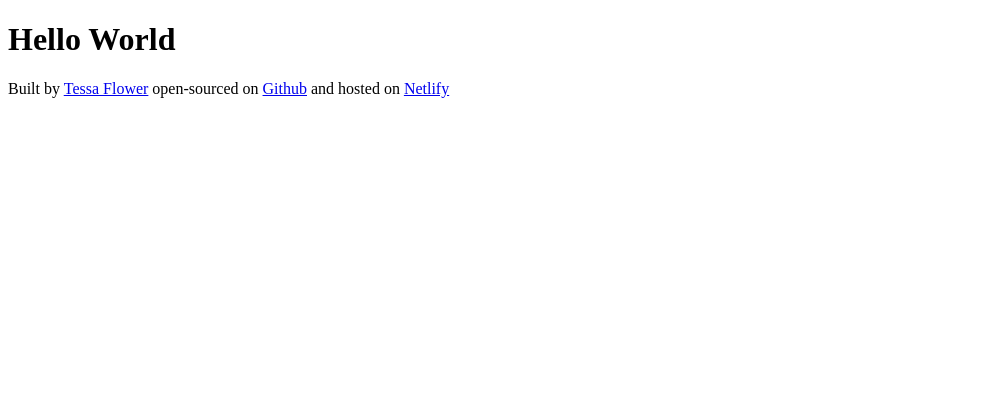
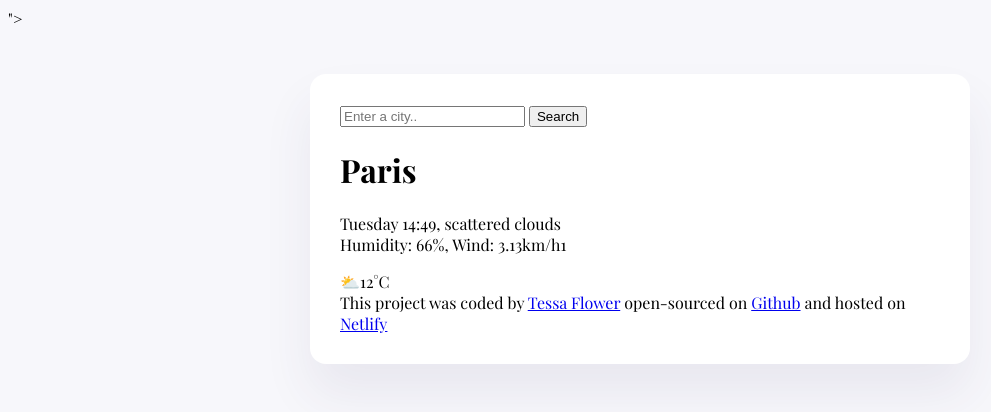
Before and after one commit to tessaflower/weather-app, a plain HTML site: page index.html in a window 1280 px wide. Shown: the whole page, without its empty margins (0-991 px from the left). Drawn offline with nearby package versions, Linux system fonts and the light colour scheme; a web font is replaced by a local one.

Commit message:
styled main container and added custom font

```diff
--- a/index.html
+++ b/index.html
@@ -3,13 +3,40 @@
   <head>
     <meta charset="UTF-8" />
     <meta name="viewport" content="width=device-width, initial-scale=1.0" />
+    <link rel="stylesheet" href="src/style.css" />
+    <link rel="stylesheet" href="
+    <link rel="preconnect" href="https://fonts.googleapis.com" />
+    <link rel="preconnect" href="https://fonts.gstatic.com" crossorigin />
+    <link
+      href="https://fonts.googleapis.com/css2?family=Playfair+Display:ital,wght@0,400;0,500;0,600;0,700;0,800;0,900;1,400;1,500;1,600;1,700;1,800;1,900&display=swap"
+      rel="stylesheet"
+    />
+    ">
     <title>My Weather App</title>
   </head>
   <body>
-    <h1>Hello World</h1>
+    <div class="weather-app">
+      <header>
+        <form>
+          <input type="search" placeholder="Enter a city.." required />
+          <input type="submit" value="Search" />
+        </form>
+      </header>
+      <main></main>
+      <div>
+        <h1>Paris</h1>
+        <p>
+          Tuesday 14:49, scattered clouds
+          <br />
+          Humidity: 66%, Wind: 3.13km/h1
+        </p>
+      </div>
+      <div>⛅️12°C</div>
       <footer>
-      Built by
-      <a href="https://github.com/tessaflower" target="_blank">Tessa Flower</a>
+        This project was coded by
+        <a href="https://github.com/tessaflower" target="_blank"
+          >Tessa Flower</a
+        >
         open-sourced on
         <a href="https://github.com/tessaflower/weather-app" target="_blank"
           >Github</a
@@ -21,5 +48,6 @@
           >Netlify</a
         >
       </footer>
+    </div>
   </body>
 </html>
--- /dev/null
+++ b/src/style.css
@@ -0,0 +1,12 @@
+body {
+  background-color: rgb(247, 247, 251);
+  font-family: "Playfair Display", serif;
+}
+.weather-app {
+  background-color: white;
+  max-width: 600px;
+  margin: 45px auto;
+  padding: 30px;
+  box-shadow: 0 30px 50px rgba(65, 50, 100, 0.08);
+  border-radius: 16px;
+}
```
Also changed, not shown: src/index.js (added). Lines whose indentation alone changed are shown as unchanged.
